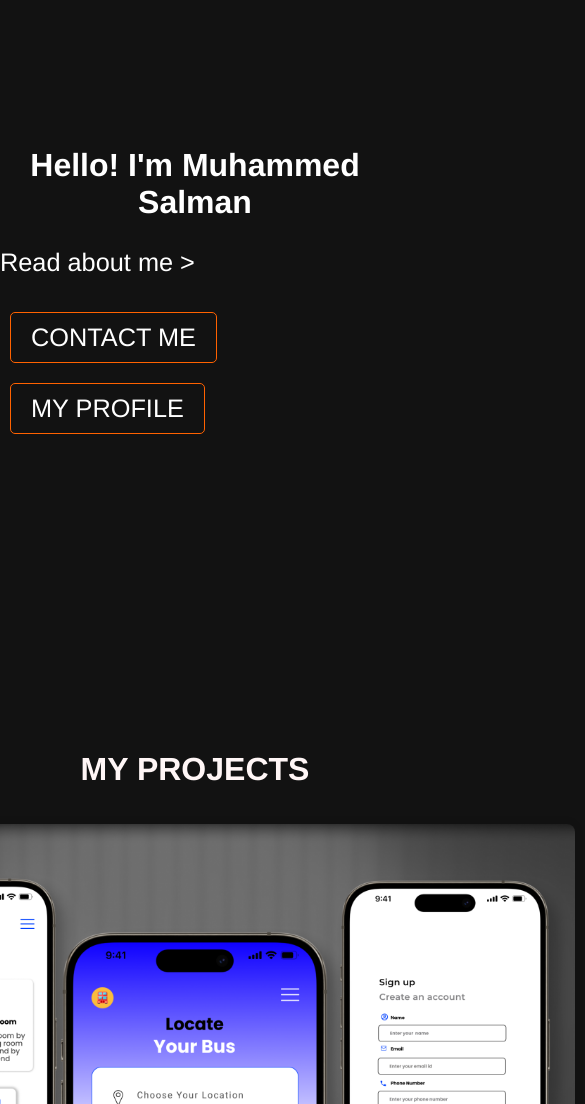
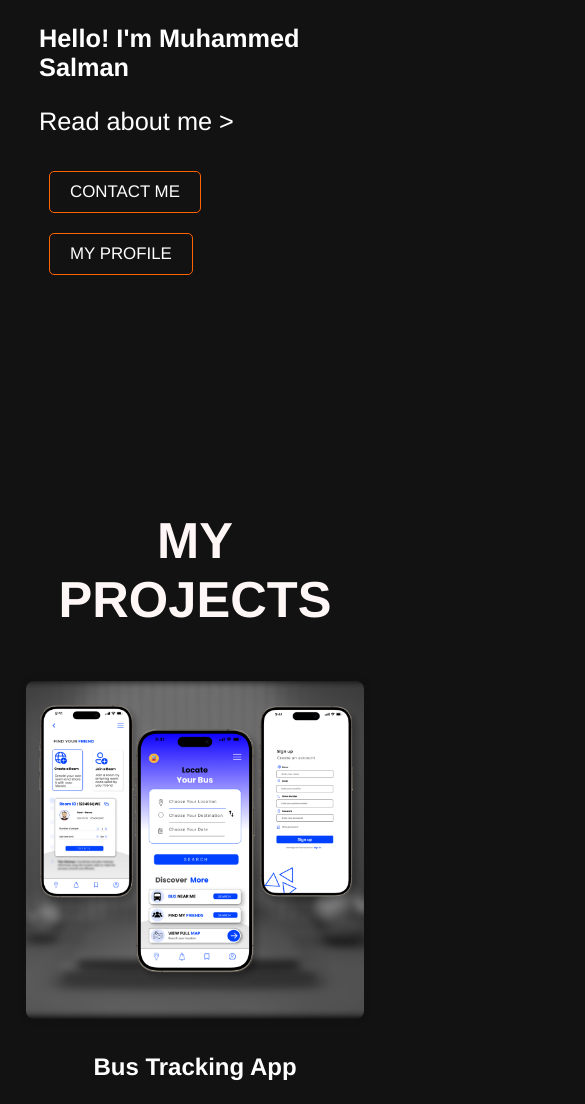
Before and after one commit to MhmdSalman18/Portfolio, a plain HTML site: page index.html in a window 390 px wide. Shown: the part 278-1382 px from the top of the page, 585 px wide, since content can reach past the window. Drawn offline with Linux system fonts and the light colour scheme; a script that the page names is missing; a web font is replaced by a local one.

Commit message:
Update style.css

```diff
--- a/css/style.css
+++ b/css/style.css
@@ -60,6 +60,8 @@ h2 {
 #navbar {
   margin-top: 5vh;
   padding: 10px;
+ animation:  slideInT  1s ease-in-out forwards ;
+
 }
 
 /* Style the navbar container */
@@ -100,28 +102,30 @@ h2 {
 
 }
 
+
 /* Center the content within the profile section */
 #profile {
+
   display: flex;
   justify-content: center;
   align-items: center;
-  height: 100vh; /* Adjust the height as needed */
+  height: 50vw; /* Adjust the height as needed */
 }
 
 /* Style the table within the profile section */
 #profile table {
+
   width: 100%;
   border-collapse: collapse;
   text-align: center;
 }
 
 /* Style the first row of the table */
-#profile tr:nth-child(1) {
-  border-bottom: 2px solid #ccc;
-}
+
 
 /* Style the buttons in the second row */
 #profile .btn {
+  animation:  slideInL  1s ease-in-out forwards ;
   display: inline-block;
   padding: 10px 20px;
   margin: 10px;
@@ -178,9 +182,11 @@ h2 {
 /* Style each image */
 /* Style each image */
 #projects img {
-  width: 90vh;
+  width: 40vw;
+  animation:  slideInT  1s ease-in-out forwards ;
+
   margin: 10px;
-  height: 90vh;
+  height: 40vw;
   object-fit: fill;
   border-radius: 8px; /* Add border radius for rounded corners */
   box-shadow: 0 0 10px rgba(0, 0, 0, 0.1); /* Add a subtle box shadow */
@@ -191,6 +197,8 @@ h2 {
 #projects img:hover {
   transform: scale(1.1); /* Adjust the scale factor as needed */
 }
+
+
 
 .about {
 
@@ -295,12 +303,32 @@ h2 {
 
 /* Your existing styles */
 
-@media screen and (max-width: 768px) {
+@media  (width<508px) {
    h1 {
-    font-size:xx-large;
+
+
     margin-left: 0; /* Center the heading on smaller screens */
     width: 100%;
-    max-right: 10px;
+
+  }
+  .navbar a{
+    font-size: 3vw;
+  }
+  #profile{
+    margin: 10vw ;
+    padding: 20vh 0;
+  }
+  #profile h1{
+
+
+    text-align: left;
+
+    font-size: 3vh;
+  }
+  #profile .btn{
+
+    width: auto;
+    font-size: 2vh;
   }
 
   #contact .connect th,
@@ -320,6 +348,11 @@ h2 {
     flex-direction: column; /* Stack social links vertically on smaller screens */
     align-items: center;
   }
+  #projects img{
+    width: 40vh;
+  margin: 10px;
+  height: 40vh;
+  }
 }
 
 .footer {
@@ -330,3 +363,34 @@ h2 {
   height: 40px;
   background-color: #333;
 }
+
+@keyframes slideInL{
+  from{
+    transform: translateX(-100px);
+    opacity: 0;
+  }
+  to{
+    transform: translate(0);
+    opacity: 1;
+  }
+}
+@keyframes slideInR{
+  from{
+    transform:translateX(100px);
+    opacity: 0;
+  }
+  to{
+    transform: translateZ(0);
+    opacity: 1;
+  }
+}
+@keyframes slideInT{
+  from{
+    transform: translatey(-100px);
+    opacity: 0;
+  }
+  to{
+    transform: translatey(0);
+    opacity: 1;
+  }
+}
```
